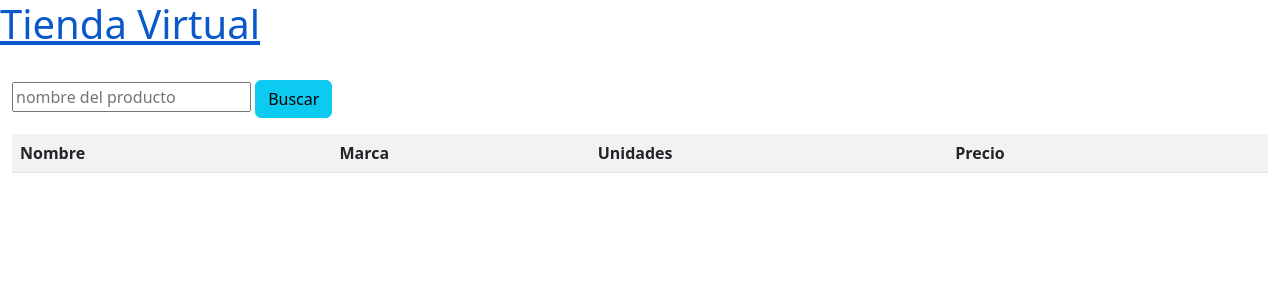
After one commit to IESPSUR/pf-ud04-DesireePG96, a Django app: page /tienda/compra in a window 1280 px wide. The commit adds this page. Shown: the top 300 px of the page. Run offline with Django 4.2, Linux system fonts and the light colour scheme; data that the repository does not hold is empty.

```diff
--- /dev/null
+++ b/tienda/templates/tienda/compra.html
@@ -0,0 +1,35 @@
+{% extends 'tienda/base.html' %}
+{% block content %}
+    <br>
+    <form action="{% url 'compra' %}" method="get">
+        {% csrf_token %}
+        <input name="datoBusqueda" type="text" placeholder="nombre del producto">
+        <button type="submit" class="btn btn-info">Buscar</button>
+    </form>
+    <table class="table table-striped">
+        <tr>
+            <th>Nombre</th>
+            <th>Marca</th>
+            <th>Unidades</th>
+            <th>Precio</th>
+            <th></th>
+        </tr>
+        {% for producto in productos %}
+                <tr>
+                    <td>{{ producto.nombre }}</td>
+                    <td>{{ producto.marca }}</td>
+                    <td>{{ producto.unidades }}</td>
+                    <td>{{ producto.precio }}</td>
+                    <td>
+                        <form action="{% url 'checkout' pk=producto.id %}" method="get">
+                            {% csrf_token %}
+                            <label>Unidades:
+                                <input name="unidades" type="number" value="1">
+                            </label>
+                            <button type="submit" class="btn btn-primary">Añadir al carrito</button>
+                        </form>
+                    </td>
+                </tr>
+        {% endfor %}
+    </table>
+{% endblock %}
--- a/tienda/templates/tienda/index.html
+++ b/tienda/templates/tienda/index.html
@@ -3,8 +3,8 @@
 {% block content %}
 	<h2>Bienvenido a la tienda virtual</h2>
 	<ul>
-        <li><a href="/tienda/admin/listado">Gestión de productos</a></li>
+        <li><a href="{% url 'listado' %}">Gestión de productos</a></li>
 		<li>Informes</li>
-		<li>Realizar compra</li>
+		<li><a href="{% url 'compra' %}">Realizar compra</a></li>
 	</ul>
 {% endblock %}
--- a/tienda/urls.py
+++ b/tienda/urls.py
@@ -2,6 +2,8 @@ from django.urls import path
 from . import views
 
 urlpatterns = [
+    path('tienda/checkout/<int:pk>', views.checkout, name='checkout'),
+    path('tienda/compra', views.compra, name='compra'),
     path('tienda/admin/listado/', views.listado, name='listado'),
     path('', views.welcome, name='welcome'),
     path('tienda/', views.welcome, name='welcome'),
--- a/tienda/views.py
+++ b/tienda/views.py
@@ -71,3 +71,36 @@ en vistas crear tienda productos (coge los productos y crea el compra form vacio
 transacciones de forma atomica
 vista de checkout
 """
+
+def compra(request):
+    productos = Producto.objects.all();
+    busqueda = request.GET.get('datoBusqueda')
+    unidades = request.POST.get('unidades')
+
+    if busqueda:
+        encontrado = productos.filter(nombre__icontains = busqueda)
+        return render(request, 'tienda/compra.html', {'productos': encontrado})
+
+    if request.method == 'POST':
+        return render(request, 'tienda/checkout.html', {'unidades':unidades, })
+
+
+
+    return render(request, 'tienda/compra.html', {'productos':productos})
+
+def checkout(request, pk):
+
+    producto = get_object_or_404(Producto, pk=pk)
+    unidades = request.GET.get('unidades')
+    print(unidades)
+    print(type(unidades))
+    total = float(unidades) * float(producto.precio);
+
+    if request.method == 'POST':
+
+        unidRestante = producto.unidades - unidades
+        producto.unidades = unidRestante
+        producto.save()
+        return redirect('compra')
+
+    return render(request, 'tienda/checkout.html', {'producto':producto, 'unidades':unidades, 'total':total})
```
Also changed, not shown: tienda/templates/tienda/checkout.html (added, +26 -0 lines).
